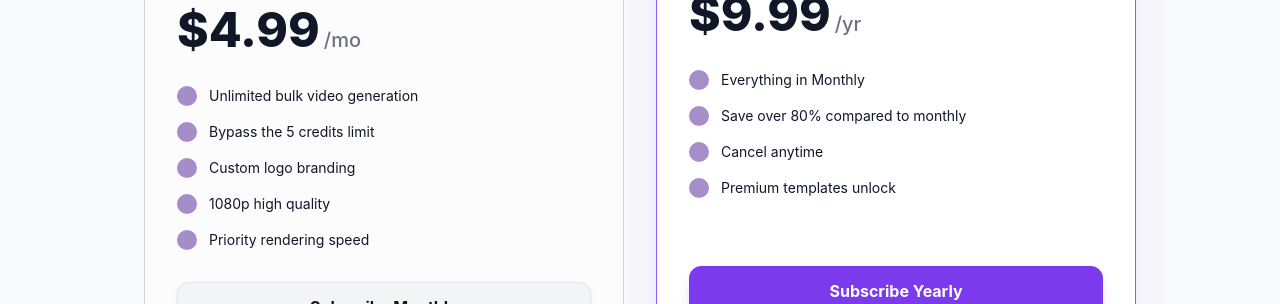
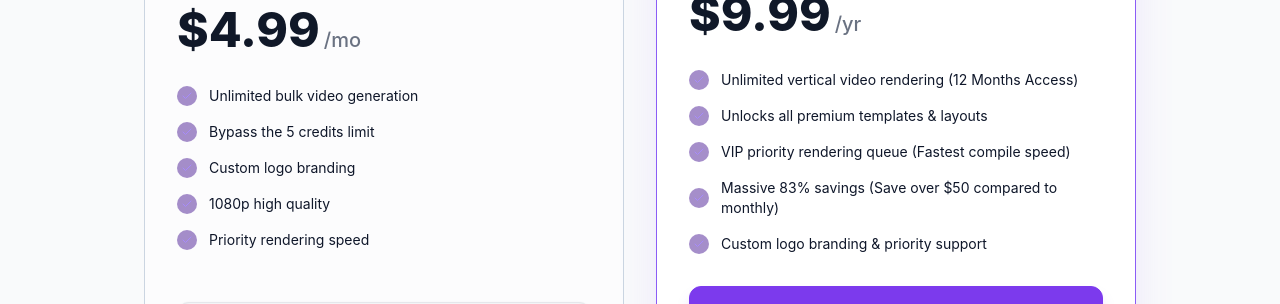
Before and after one commit to hamzaraeescarpet-ux/quiz-videos, a React (Vite) app in the folder frontend/: page /pricing in a window 1280 px wide. Shown: the part 408-712 px from the top of the page. Built offline with nearby package versions, Linux system fonts and the light colour scheme; no server answers.

Commit message:
feat: upgrade Yearly plan marketing hooks to be highly persuasive and conversion-optimized

```diff
--- a/frontend/src/pages/Pricing.jsx
+++ b/frontend/src/pages/Pricing.jsx
@@ -45,7 +45,13 @@ export default function Pricing() {
       price: '$9.99',
       period: '/yr',
       description: 'Best value! Generate unlimited videos all year.',
-      features: ['Everything in Monthly', 'Save over 80% compared to monthly', 'Cancel anytime', 'Premium templates unlock'],
+      features: [
+        'Unlimited vertical video rendering (12 Months Access)',
+        'Unlocks all premium templates & layouts',
+        'VIP priority rendering queue (Fastest compile speed)',
+        'Massive 83% savings (Save over $50 compared to monthly)',
+        'Custom logo branding & priority support'
+      ],
       cta: 'Subscribe Yearly',
       popular: true,
       planType: 'yearly'
```
Also changed, not shown: 1 other file (tests, documents, lock files or other folders).
